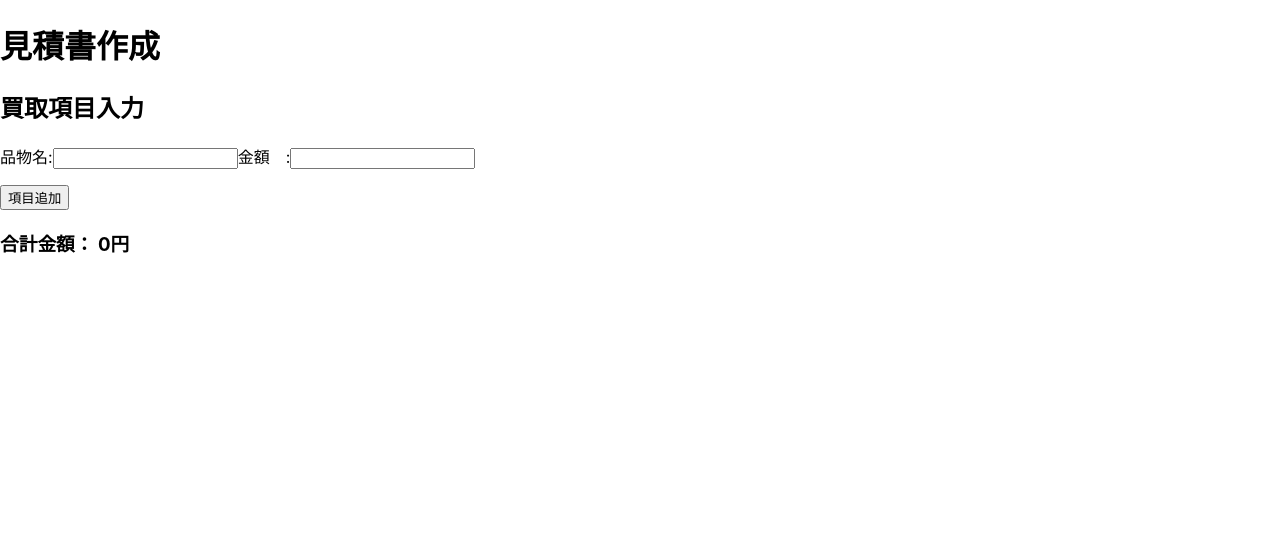
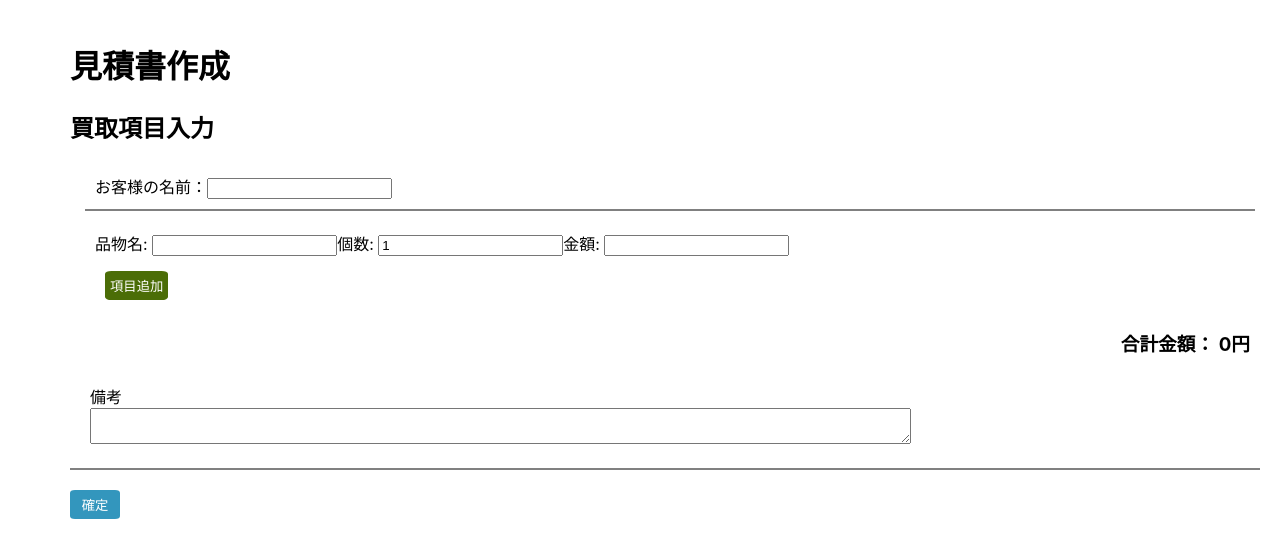
Before and after one commit to srknr/create_bill_of_perchace, a React (Create React App) app: page / in a window 1280 px wide. Shown: the top 558 px of the page. Built offline with nearby package versions, Linux system fonts and the light colour scheme.

Commit message:
機能追加

```diff
--- a/package.json
+++ b/package.json
@@ -9,15 +9,17 @@
     "@testing-library/user-event": "^13.5.0",
     "react": "^18.2.0",
     "react-dom": "^18.2.0",
+    "react-router-dom": "^6.22.3",
     "react-scripts": "^3.0.1",
     "web-vitals": "^2.1.4"
   },
   "scripts": {
     "start": "NODE_OPTIONS='--openssl-legacy-provider' react-scripts start",
-    "build": "react-scripts build",
+    "build": "cross-env PUBLIC_URL=/create_bill_of_purchase react-scripts build",
     "test": "react-scripts test",
     "eject": "react-scripts eject",
-    "deploy": "npm run build && gh-pages -d build"
+    "deploy": "npm run build && gh-pages -d build",
+    "develop": "NODE_OPTIONS='--openssl-legacy-provider' gatsby develop"
   },
   "eslintConfig": {
     "extends": [
--- a/public/index.html
+++ b/public/index.html
@@ -24,7 +24,7 @@
       work correctly both with client-side routing and a non-root public URL.
       Learn how to configure a non-root public URL by running `npm run build`.
     -->
-    <title>here App</title>
+    <title>買取結果</title>
   </head>
   <body>
 
--- a/src/App.css
+++ b/src/App.css
@@ -4,8 +4,16 @@
 }
 
 .main{
-  display: flex;
+  /* display: flex; */
   padding-left: 50px;
+}
+
+.border-line{
+    border:solid gray 0.5px;
+}
+
+.table-border-line{
+  border:solid black 0.5px;
 }
 
 .inputForm{
@@ -14,9 +22,164 @@
 }
 
 .editButton{
-  background:darkslategray;
+  margin: 2px;
+  padding: 5px;
+  border: none;
+  border-radius: 10%;
+  color:white;
+  background:green;
 }
 
 .deleteButton{
-  background:brown;
+  border: none;
+  border-radius: 10%;
+  padding: 5px;
+  color: white;
+  background:red;
 }
+
+.addButton{
+  border: none;
+  border-radius: 10%;
+  padding: 5px;
+  margin: 10px;
+  color: white;
+  background: rgb(75, 109, 7);
+}
+
+.confirmButton{
+  margin: 20px 0;
+  width: 50px;
+  border: none;
+  border-radius: 10%;
+  padding: 5px;
+  color: white;
+  background:rgb(51, 150, 189);
+}
+
+.customer-input{
+  padding: 10px;
+}
+
+.item-input{
+  padding: 10px;
+}
+
+.remark-position{
+  position: relative;
+  margin: 0 0 20px 20px;
+}
+
+.total-amount{
+  text-align: right;
+}
+
+
+
+.result{
+  position: relative;
+  height: 297mm; /* A4サイズの高さ */
+  padding: 20mm; /* 印刷時の余白を設定 */
+  width: 210mm;;
+  color: black;
+  background-color: white;
+  text-align: center;
+  box-sizing: border-box;
+  overflow: hidden; /* 内容がはみ出ないようにする */
+}
+
+/* .result{
+  position: relative;
+  height: 297mm;
+  padding: 20mm;
+  width: 210mm;;
+  color: black;
+  background-color: white;
+  text-align: center;
+  box-sizing: border-box;
+  overflow: hidden;
+} */
+
+.purchase-title{
+  position: absolute;
+  text-align: center;
+  color: white;
+  top: 20mm;
+  background-color: #000;  width: 210mm; /* A4サイズの幅 */
+  box-sizing: border-box; /* paddingが要素のサイズに含まれるようにする */
+
+}
+
+.customer-name{
+  position: absolute;
+  top: 150px;
+  left: 30px;
+}
+
+.purchase-total-amount{
+  position: absolute;
+  top: 230px;
+}
+
+@media print{.text{
+  position: absolute;
+  top: 40mm; /* 上から40mmの位置に配置 */
+  right: 10mm;
+  max-width: calc(100% - 40mm); /* 最大幅を設定 */
+  height: 120px;
+  border: 1px solid #000; /*for demo*/
+  padding: 5px;
+  overflow: auto;
+  white-space: pre;
+}
+}
+
+.remark-text{
+  position: absolute;
+  bottom:20mm;
+
+}
+
+.amount-table{
+  position: absolute;
+  top: 300px;
+}
+
+table {
+  border-collapse: collapse;
+}
+
+td, th {
+  border: 1px solid black;
+}
+.table-head{
+  color:white;
+  background-color: #000;
+  width: 210mm;
+}
+
+.product-name{
+  width: 125mm;
+
+}
+
+.quantity{
+  width: 30mm;
+}
+
+.valuation-value{
+  width: 50mm;
+}
+
+.white-border{
+  border-left: 1px solid white;
+  border-bottom: 1px solid white;
+}
+
+.black-border{
+  border-left: 1px solid black;
+}
+
+.valuation-price{
+  text-align: right;
+}
--- a/src/App.js
+++ b/src/App.js
@@ -1,84 +1,17 @@
-// // import React from 'react';
-// import './App.css';
-
-// import React, { useState } from 'react';
-
-// const App = () => {
-//   const [items, setItems] = useState([]);
-//   const [itemName, setItemName] = useState('');
-//   const [itemAmount, setItemAmount] = useState('');
-//   const [totalAmount, setTotalAmount] = useState(0);
-
-//   const handleItemNameChange = (e) => {
-//     setItemName(e.target.value);
-//   };
-
-//   const handleItemAmountChange = (e) => {
-//     setItemAmount(e.target.value);
-//   };
-
-//   const handleAddItem = () => {
-//     if (itemName && itemAmount) {
-//       const newItem = { name: itemName, amount: parseFloat(itemAmount) };
-//       setItems([...items, newItem]);
-//       setTotalAmount(totalAmount + parseFloat(itemAmount));
-//       setItemName('');
-//       setItemAmount('');
-//     }
-//   };
-
-//   const handleConfirm = () => {
-//     // ここで確定ボタンが押されたときの処理を実装
-//     console.log('Items:', items);
-//     console.log('Total Amount:', totalAmount);
-//     // 他の必要な処理を追加できます
-//   };
-
-//   return (
-//     <div>
-//       <h1>Expense Tracker</h1>
-//       <div>
-//         <h2>買取項目</h2>
-//         {items.map((item, index) => (
-//           <div key={index}>
-//             <p>{item.name}: {item.amount}円</p>
-//           </div>
-//         ))}
-//         <div className='inputForm'>
-//           <label>品物名:</label>
-//           <input type="text" value={itemName} onChange={handleItemNameChange} />
-//         </div>
-//         <div className='inputForm'>
-//           <label>金額　:</label>
-//           <input type="number" value={itemAmount} onChange={handleItemAmountChange} />
-//         </div>
-//         <button onClick={handleAddItem}>フォーム追加</button>
-//         <div>
-//           <h3>買取合計金額: {totalAmount}円</h3>
-//         </div>
-//         <button onClick={handleConfirm}>確定</button>
-//         <div>
-//         <ul>
-//         {items.map((item, index) => (
-//           <li key={index}>{item.name}, {item.amount}</li>
-//         ))}
-//       </ul>
-//         </div>
-//       </div>
-//     </div>
-//   );
-// };
-
-// export default App;
 
 import React, { useState } from 'react';
+import { BrowserRouter as Router, Route, Routes, Navigate, useNavigate, useLocation} from 'react-router-dom';
+import './App.css';
 
-const App = () => {
+function MainPage({totalAmount, setTotalAmount}) {
   const [items, setItems] = useState([]);
   const [itemName, setItemName] = useState('');
+  const [itemQuantity, setItemQuantity] = useState('1');
   const [itemAmount, setItemAmount] = useState('');
-  const [totalAmount, setTotalAmount] = useState(0);
+  const [customerName, setCustomerName] = useState('');
+  const [remarks, setRemarks] = useState('');
   const [editingIndex, setEditingIndex] = useState(null);
+  const navigate = useNavigate();
 
   const handleItemNameChange = (e) => {
     setItemName(e.target.value);
@@ -88,31 +21,50 @@ const App = () => {
     setItemAmount(e.target.value);
   };
 
+  const handleItemQuantityChange = (e) => {
+    setItemQuantity(e.target.value);
+  };
+
+  const handleCustomerNameChange = (e) => {
+    setCustomerName(e.target.value);
+  }
+
+  const handleRemarksChange = (e) => {
+    setRemarks(e.target.value);
+  }
+
+
   const handleAddItem = () => {
-    if (itemName && itemAmount) {
+    if (itemName && itemAmount && itemQuantity) {
       if (editingIndex !== null) {
         // Editing existing item
+
         const updatedItems = [...items];
         const editedItem = updatedItems[editingIndex];
         editedItem.name = itemName;
         editedItem.amount = parseFloat(itemAmount);
+        editedItem.itemQuantity = parseInt(itemQuantity);
         setItems(updatedItems);
         setEditingIndex(null);
       } else {
         // Adding new item
-        const newItem = { name: itemName, amount: parseFloat(itemAmount) };
-        setItems([...items, newItem]);
+        const newItem = { name: itemName, itemQuantity: parseInt(itemQuantity),amount: parseFloat(itemAmount) };
+        const updatedItems = [...items, newItem];
+        setItems(updatedItems);
       }
 
-      setTotalAmount(calculateTotalAmount([...items, { name: itemName, amount: parseFloat(itemAmount) }]));
+    const calculatedTotalAmount = calculateTotalAmount(items);
+     setTotalAmount(calculatedTotalAmount); // Update total amount using the callback function
      setItemName('');
      setItemAmount('');
+     setItemQuantity('1');
     }
   };
 
   const handleEditItem = (index) => {
     const itemToEdit = items[index];
     setItemName(itemToEdit.name);
+    setItemQuantity(itemToEdit.itemQuantity);
     setItemAmount(itemToEdit.amount.toString());
     setEditingIndex(index);
   };
@@ -120,48 +72,149 @@ const App = () => {
   const handleDeleteItem = (index) => {
     const updatedItems = items.filter((_, i) => i !== index);
     setItems(updatedItems);
-    setTotalAmount(calculateTotalAmount(updatedItems));
+    const calculatedTotalAmount = calculateTotalAmount(updatedItems);
+    setTotalAmount(calculatedTotalAmount);
   };
 
   const calculateTotalAmount = (items) => {
-    return items.reduce((total, item) => total + item.amount, 0);
+    return items.reduce((total, item) => total + item.amount * item.itemQuantity, 0);
   };
+
 
   const formatAmountWithCommas = (amount) => {
     return amount.toLocaleString();
   };
 
+
+  const handleConfirmation = () => {
+    const calculatedTotalAmount = calculateTotalAmount(items);
+    setTotalAmount(calculatedTotalAmount); // 合計金額を更新
+    navigate('/result', { state: { totalAmount: calculatedTotalAmount, inputItems: items, customerName, remarks } });
+  };
+
   return (
+    <div>
      <div className='app'>
        <div className='main'>
       <h1>見積書作成</h1>
        <div>
          <h2>買取項目入力</h2>
+         <div className='inputForm'>
+          <div className='customer-input'>
+          <label>お客様の名前：</label>
+          <input type="text" value={customerName} onChange={handleCustomerNameChange} />
+        </div>
+        <div className='border-line'></div>
+         </div>
+         <div className='item-input'>
          {items.map((item, index) => (
           <div key={index}>
-            <p>{item.name}:  {formatAmountWithCommas(item.amount)}円
+            <p>{item.name}: {item.itemQuantity}個 :{formatAmountWithCommas(item.amount * item.itemQuantity)}円
             <button className='editButton' onClick={() => handleEditItem(index)}>編集</button>
             <button className='deleteButton' onClick={() => handleDeleteItem(index)}>削除</button>
         </p>
           </div>
         ))}
         <div className='inputForm'>
-          <label>品物名:</label>
+          <label>品物名: </label>
           <input type="text" value={itemName} onChange={handleItemNameChange} />
 
-          <label>金額　:</label>
+          <label>個数: </label>
+          <input type="number" value={itemQuantity} onChange={handleItemQuantityChange} />
+          <label>金額: </label>
           <input type="number" value={itemAmount} onChange={handleItemAmountChange} />
         </div>
         <p className='inputForm'>
-        <button  onClick={handleAddItem}>{editingIndex !== null ? '項目編集' : '項目追加'}</button>
+        <button  onClick={handleAddItem} className='addButton'>{editingIndex !== null ? '項目編集' : '項目追加'}</button>
         </p>
-        <div>
-          <h3>合計金額：  {formatAmountWithCommas(totalAmount)}円</h3>
+
+        <h3 className='total-amount'>合計金額：  {formatAmountWithCommas(calculateTotalAmount(items))}円</h3>
         </div>
       </div>
+      <div className='remark-position'>
+      <label>備考</label>
+      <div>
+      <textarea value={remarks} onChange={handleRemarksChange}   rows="2" cols="100"/>
+      </div>
+      </div>
+
+      <div className='border-line'></div>
+      <button onClick={handleConfirmation} className='confirmButton'>確定</button>
+
+      </div>
+
     </div>
     </div>
   );
-};
+}
+
+  function ResultPage(){
+  const location = useLocation();
+  const inputItems = location && location.state ? location.state.inputItems : [];
+  const totalAmount = location && location.state ? location.state.totalAmount : 0;
+  const itemQuantity = location && location.state ? location.state.itemQuantity : 1;
+  const customerName = location && location.state ? location.state.customerName : '   ';
+  const remarks = location && location.state ? location.state.remarks : '';
+
+  return (
+    <div className='purchase'>
+      <h1 className='purchase-title'>買取査定書</h1>
+      <h2 className='purchase-total-amount'>お見積もり金額 ¥{totalAmount.toLocaleString()}</h2>
+
+     <div className='text'>
+
+      Nextus株式会社<br/>
+      世田谷店店長 藤井　翔午<br/>
+      〒157-0065<br/>
+       東京都世田谷区上祖師谷6-29-4-1F<br/>
+      TEL: 03-6877-1359<br />
+      </div>
+
+      <h2 className='customer-name'>{customerName} 様</h2>
+      <table className='amount-table'>
+        <thead className='table-head'>
+          <tr>
+            <th className='product-name'>品番</th>
+            <th className='quantity'>数量</th>
+            <th className='valuation-value'>査定額</th>
+          </tr>
+        </thead>
+        <tbody>
+          {inputItems && inputItems.map((item, index) => (
+            <tr key={index}>
+              <td>{item.name}</td>
+              <th>{item.itemQuantity}</th>
+              <td className='valuation-price'>¥{item.amount.toLocaleString()}</td>
+            </tr>
+          ))}
+             <tr>
+              <td className='white-border'></td>
+             <td className='black-border' >合計額</td>
+           <td className='valuation-price'>¥{totalAmount.toLocaleString()}</td>
+    </tr>
+        </tbody>
+      </table>
+     <div className='remark-text'>
+      備考：
+      {remarks}
+     </div>
+
+    </div>
+  );
+}
+
+function App() {
+  const [totalAmount, setTotalAmount] = useState(0);
+
+  return (
+    <Router>
+      <Routes>
+        <Route path="/" exact element={<MainPage totalAmount={totalAmount} setTotalAmount={setTotalAmount}  />} />
+        <Route path="/result" element={<ResultPage totalAmount={totalAmount} />} />
+        <Route path="*" element={<Navigate to="/" />} />
+      </Routes>
+    </Router>
+  );
+}
 
 export default App;
```
Also changed, not shown: 1 other file (tests, documents, lock files or other folders). Lines whose indentation alone changed are shown as unchanged.
